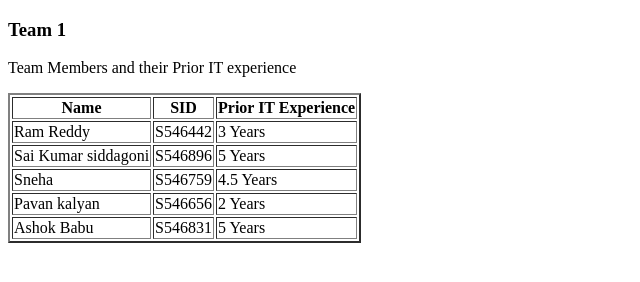
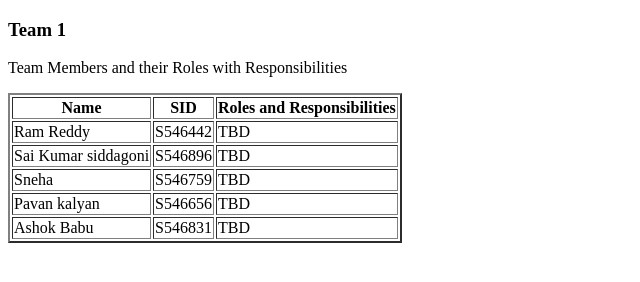
Before and after one commit to snehabedadhala/GDPTeam01, a plain HTML site: page Index.html in a window 1280 px wide. Shown: the whole page, without its empty margins (0-640 px from the left). Drawn offline with Linux system fonts and the light colour scheme.

Commit message:
Update Index.html

```diff
--- a/Index.html
+++ b/Index.html
@@ -7,37 +7,37 @@
 
     <body>
     <h3>Team 1</h3>
-    <p>Team Members and their Prior IT experience</p>
+    <p>Team Members and their Roles with Responsibilities </p>
     <table border="2">
         <tr>
             <th>Name</th>
             <th>SID</th>
-            <th>Prior IT Experience</th>
+            <th>Roles and Responsibilities</th>
         </tr>
         <tr>
             <td>Ram Reddy</td>
             <td>S546442</td>
-            <td>3 Years</td>
+            <td>TBD</td>
         </tr>
         <tr>
             <td>Sai Kumar siddagoni</td>
             <td>S546896</td>
-            <td>5 Years</td>
+            <td>TBD</td>
         </tr>
         <tr>
             <td>Sneha</td>
             <td>S546759</td>
-            <td>4.5 Years</td>
+            <td>TBD</td>
         </tr>
         <tr>
             <td>Pavan kalyan</td>
             <td>S546656</td>
-            <td>2 Years</td>
+            <td>TBD</td>
         </tr>
         <tr>
             <td>Ashok Babu </td>
             <td>S546831</td>
-            <td>5 Years</td>
+            <td>TBD</td>
         </tr>
         </table>
     <body>
```
